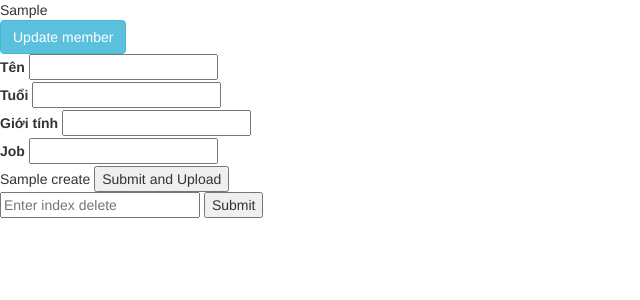
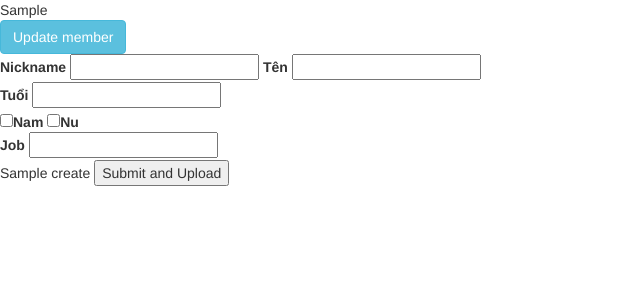
Before and after one commit to dehuy69/face_recognize_GBclassroom, a Flask app: template templates/index.html in a window 1280 px wide, after a click on "Update member". Shown: the top 300 px of the page, without its empty margins (0-640 px from the left). Run offline with Flask 2, Linux system fonts and the light colour scheme; the template is opened without the code that fills it: most values are stand-ins (such as "Sample title", 1, 10 or a date in 2020); parts of the project's set-up code (start-up, migrations or seed data) failed here and were passed over; some libraries are stand-ins or nearby versions.

Commit message:
UI for teacher

```diff
--- a/server.py
+++ b/server.py
@@ -52,12 +52,14 @@ def listofpeople():
 @app.route('/addmember', methods=['POST'])
 def addmember():
     if request.method == 'POST':
-        name = request.form.get('title')
+        print (request.form)
+        name = request.form.get('name')
         age = request.form.get('age')
         gender = request.form.get('gender')
         job = request.form.get('job')
         info = update_member_to_csv(name,age,gender,job)
-
+        print (name,age,gender,job)
+        # print ("ten: %s, tuoi: %s, gioi tinh: %s, job: %s") %(name,age,gender,job)
         for key, f in request.files.items():
             if key.startswith('file'):
                 f.save(os.path.join(app.config['UPLOADED_PATH'], f.filename))
--- a/templates/index.html
+++ b/templates/index.html
@@ -15,22 +15,24 @@
 <button type="button" class="btn btn-info" data-toggle="collapse" data-target="#demo">Update member</button>
   <div id="demo" class="collapse">
     <form action="/addmember" enctype="multipart/form-data" method="post">
+        <label for="nickname">Nickname</label>
+        <input type="text" id="nickname" name="name"/><t>
         <label for="name">Tên</label>
         <input type="text" id="name" name="name"/><br>
         <label for="age">Tuổi</label>
         <input type="text" id="age" name="age"/><br>
-        <label for="gender">Giới tính</label>
-        <input type="text" id="gender" name="gender"/><br>
+        <input type="checkbox" style="left:5px" name="gender" value="male"><b>Nam</b>
+        <input type="checkbox" style="left:5px" name="gender" value="female"><b>Nu</b><br>
         <label for="job">Job</label>
         <input type="text" id="job" name="job"/><br>
         {{ dropzone.create('/') }}
         <input type="submit" id="submit" value="Submit and Upload">
     </form>
 
-<form id="delete" action="/" method ="post" enctype=multipart/form-data>
-    <input id="index" type="text" name="number" placeholder="Enter index delete" autocomplete="off" style="width:200px" >
-    <input id="ok" type="submit" name="submit">
-</form>
+<!--<form id="delete" action="/" method ="post" enctype=multipart/form-data>-->
+    <!--<input id="index" type="text" name="number" placeholder="Enter index delete" autocomplete="off" style="width:200px" >-->
+    <!--<input id="ok" type="submit" name="submit">-->
+<!--</form>-->
     {{ dropzone.load_js() }}
     {{ dropzone.config() }}
 </body>
```
Also changed, not shown: 1 other file.
